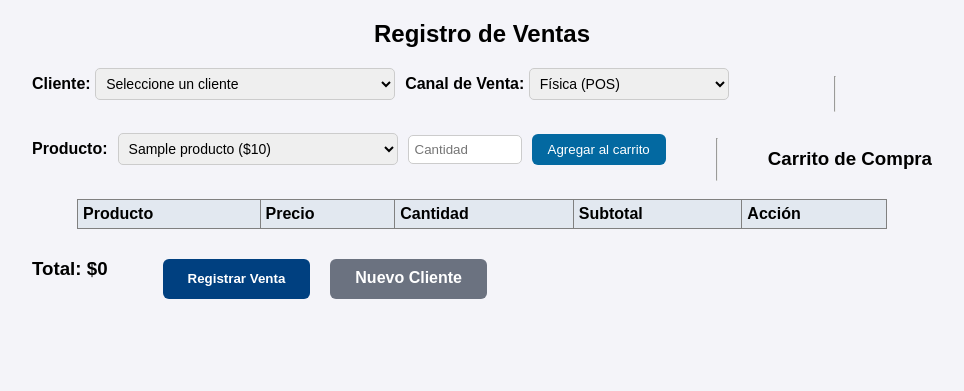
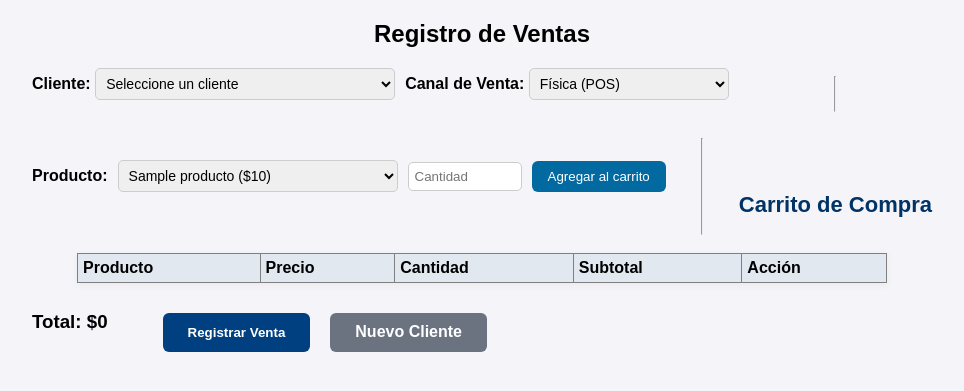
Before and after one commit to JuanSebastianTorres/SupermercadosApp, a Flask app: template templates/ventas.html in a window 1280 px wide. Shown: the part 130-521 px from the top of the page, without its empty margins (158-1122 px from the left). Run offline with Flask 3, Linux system fonts and the light colour scheme; the template is opened without the code that fills it: values that come from a table or form of the project are taken from there, others are empty; tables that the repository leaves empty hold one stand-in row (values such as "Sample post"); lists and menus that the app fills with data are empty; some libraries are stand-ins or nearby versions.

Commit message:
Modificacion ventas 7

```diff
--- a/routes/auth.py
+++ b/routes/auth.py
@@ -46,6 +46,7 @@ def login():
 
         if empleado and empleado.check_password(password):
             session['usuario_id'] = empleado.idEmpleado
+            session['idEmpleado'] = empleado.idEmpleado
             session['rol'] = empleado.rol
             session['nombre'] = empleado.nombre
             session['idSucursal'] = empleado.idSucursal
--- a/templates/ventas.html
+++ b/templates/ventas.html
@@ -67,9 +67,16 @@
 
   <hr>
 
-  <!-- Tabla del carrito -->
-  <h3 style="text-align:center;">Carrito de Compra</h3>
-  <table id="tablaCarrito" border="1" cellpadding="5" style="width:90%; margin:auto; background:#fafafa; border-collapse:collapse;">
+  <!-- Carrito de Compra -->
+<div style="text-align:center; margin-top:40px; margin-bottom:15px;">
+  <h3 style="font-size:22px; color:#003366; font-weight:bold; margin-bottom:10px;">
+     Carrito de Compra
+  </h3>
+</div>
+
+<table id="tablaCarrito" border="1" cellpadding="5"
+       style="width:90%; margin:auto; background:#fafafa; border-collapse:collapse; box-shadow:0 2px 8px rgba(0,0,0,0.05);">
+
     <thead style="background:#e2e8f0;">
       <tr>
         <th>Producto</th>
```
